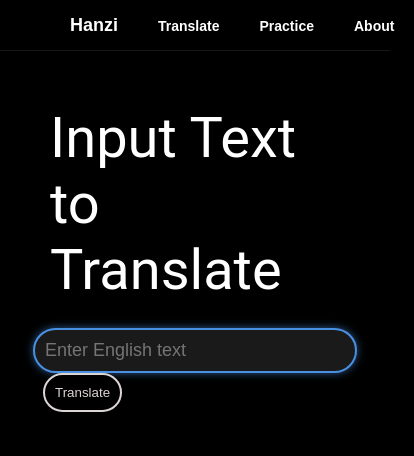
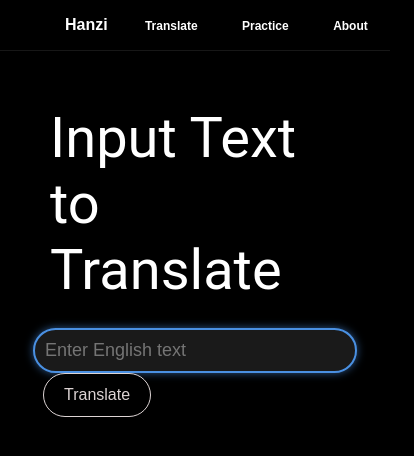
Before and after one commit to schofield-paul/hanzi, a React (Create React App) app: page /input in a window 390 px wide. Shown: the top 456 px of the page, 414 px wide, since content can reach past the window. Built offline with nearby package versions, Linux system fonts and the light colour scheme.

Commit message:
header ui small screen

```diff
--- a/src/components/Header/Header.module.css
+++ b/src/components/Header/Header.module.css
@@ -62,3 +62,32 @@
 .p {
   color: #0f0f0f;
 }
+
+@media screen and (max-width: 767px) {
+  .h1 {
+    font-size: 16px;
+  }
+
+  .h2 {
+    font-size: 12px;
+  }
+
+  .button {
+    font-size: 0.9rem;
+    padding: 8px 15px;
+  }
+
+  .navLinks {
+    margin-right: 0;
+    justify-content: space-around;
+  }
+
+  .link {
+    margin: 0 5px;
+  }
+
+  .buttonContainer {
+    justify-content: center;
+    margin: 5px;
+  }
+}
--- a/src/pages/Input/Input.module.css
+++ b/src/pages/Input/Input.module.css
@@ -49,13 +49,16 @@
 
 .submitButton {
   margin-left: 10px;
-  padding: 10px;
+  padding: 0 20px;
+  height: 44px; /* Match the height of the input field (40px + 2px border on top and bottom) */
   background-color: black;
   color: #ddd4d4;
-  border: 2px solid #ddd4d4;
+  border: 1px solid #ddd4d4;
   cursor: pointer;
   transition: all 0.3s ease;
   border-radius: 25px;
+  font-size: 16px;
+  line-height: 40px;
 }
 
 .submitButton:hover {
```
